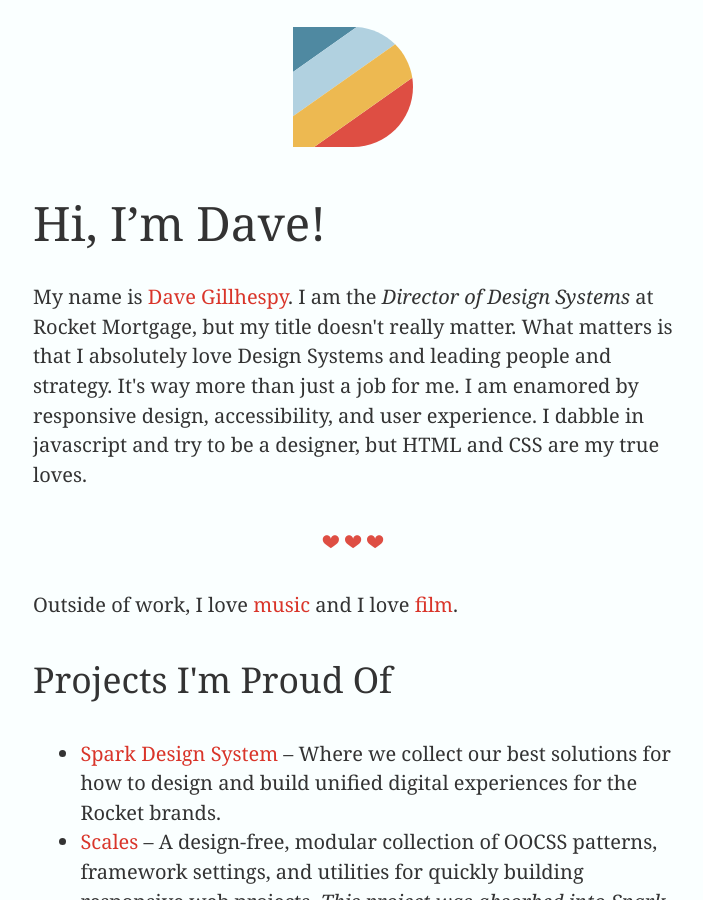
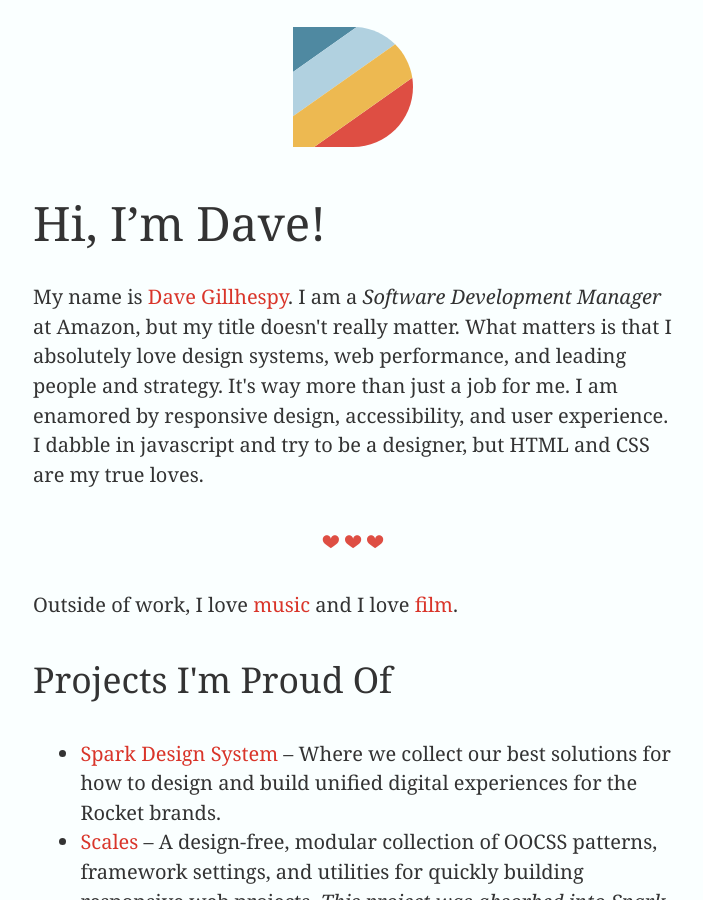
Before and after one commit to yodasw16/yodasw16.github.io, a Jekyll site: the page built from about/index.html, in a window 1280 px wide and 900 px high. Shown: the whole window, without its empty margins (287-990 px from the left). Built offline with Jekyll 4.4.1, drawn with Linux system fonts in a browser that asks for light colours; some web fonts are replaced; some of the changed text lies outside the part shown.

Commit message:
job updates

```diff
--- a/_includes/header.html
+++ b/_includes/header.html
@@ -29,7 +29,7 @@
     </head>
     <body>
         <header role="banner">
-            <a href="/"><img class="logo" src="/img/logo.svg" alt="Dave Gillhespy: Director of Design Systems"></a>
+            <a href="/"><img class="logo" src="/img/logo.svg" alt="Dave Gillhespy: Software Development Manager"></a>
         </header>
 
         <main role="main">
--- a/about/index.html
+++ b/about/index.html
@@ -1,10 +1,10 @@
 ---
 layout: default
-title: Director of Design Systems
+title: Software Development Manager
 ---
 
             <h1>Hi, I’m Dave!</h1>
-            <p class="hearts">My name is <a href="https://twitter.com/yodasw16">Dave Gillhespy</a>. I am the <i>Director of Design Systems</i> at Rocket Mortgage, but my title doesn't really matter. What matters is that I absolutely love Design Systems and leading people and strategy. It's way more than just a job for me. I am enamored by responsive design, accessibility, and user experience. I dabble in javascript and try to be a designer, but HTML and CSS are my true loves.</p>
+            <p class="hearts">My name is <a href="https://twitter.com/yodasw16">Dave Gillhespy</a>. I am a <i>Software Development Manager</i> at Amazon, but my title doesn't really matter. What matters is that I absolutely love design systems, web performance, and leading people and strategy. It's way more than just a job for me. I am enamored by responsive design, accessibility, and user experience. I dabble in javascript and try to be a designer, but HTML and CSS are my true loves.</p>
             <p>Outside of work, I love <a href="https://open.spotify.com/user/yodasw16" title="Spotify">music</a> and I love <a href="http://letterboxd.com/yodasw16/" title="Letterboxd">film</a>.</p>
             <h2 id="projects">Projects I'm Proud Of</h2>
             <ul>
@@ -25,7 +25,8 @@ title: Director of Design Systems
             </ul>
             <h2 id="cv">Where I've Been</h2>
             <ul>
-                <li><a href="http://rocketmortgage.com" title="Rocket Mortgage">Rocket Mortgage</a> (July 2009 – Present)</li>
+                <li><a href="http://amazon.com" title="Amazon">Amazon</a> (November 2021 – present)</li>
+                <li><a href="http://rocketmortgage.com" title="Rocket Mortgage">Rocket Mortgage</a> (July 2009 – October 2021)</li>
                 <li><a href="http://millermediainc.com/" title="Miller Media">Miller Media</a> (October 2008 – June 2009)</li>
                 <li><a href="http://dptv.org" title="Detroit Public TV">Detroit Public TV</a> (January 2006 – April 2008)</li>
             </ul>
--- a/index.html
+++ b/index.html
@@ -1,10 +1,10 @@
 ---
 layout: default
-title: Director of Design Systems
+title: Software Development Manager
 ---
 
 <h1>Hi, I’m Dave!</h1>
-<p class="hearts">My name is <a href="https://twitter.com/yodasw16">Dave Gillhespy</a>. I am the <i>Director of Design Systems</i> at Rocket Mortgage, but my title doesn't really matter. What matters is that I absolutely love Design Systems and leading people and strategy. It's way more than just a job for me. I am enamored by responsive design, accessibility, and user experience. I dabble in javascript and try to be a designer, but HTML and CSS are my true loves. Want to <a href="/about" title="More about Dave Gillhespy">know more</a>?</p>
+<p class="hearts">My name is <a href="https://twitter.com/yodasw16">Dave Gillhespy</a>. I am a <i>Software Development Manager</i> at Amazon, but my title doesn't really matter. What matters is that I absolutely love design systems, web performance, and leading people and strategy. It's way more than just a job for me. I am enamored by responsive design, accessibility, and user experience. I dabble in javascript and try to be a designer, but HTML and CSS are my true loves. Want to <a href="/about" title="More about Dave Gillhespy">know more</a>?</p>
 
 <h2>OMG, a blog!</h2>
 <div class="posts">
```
